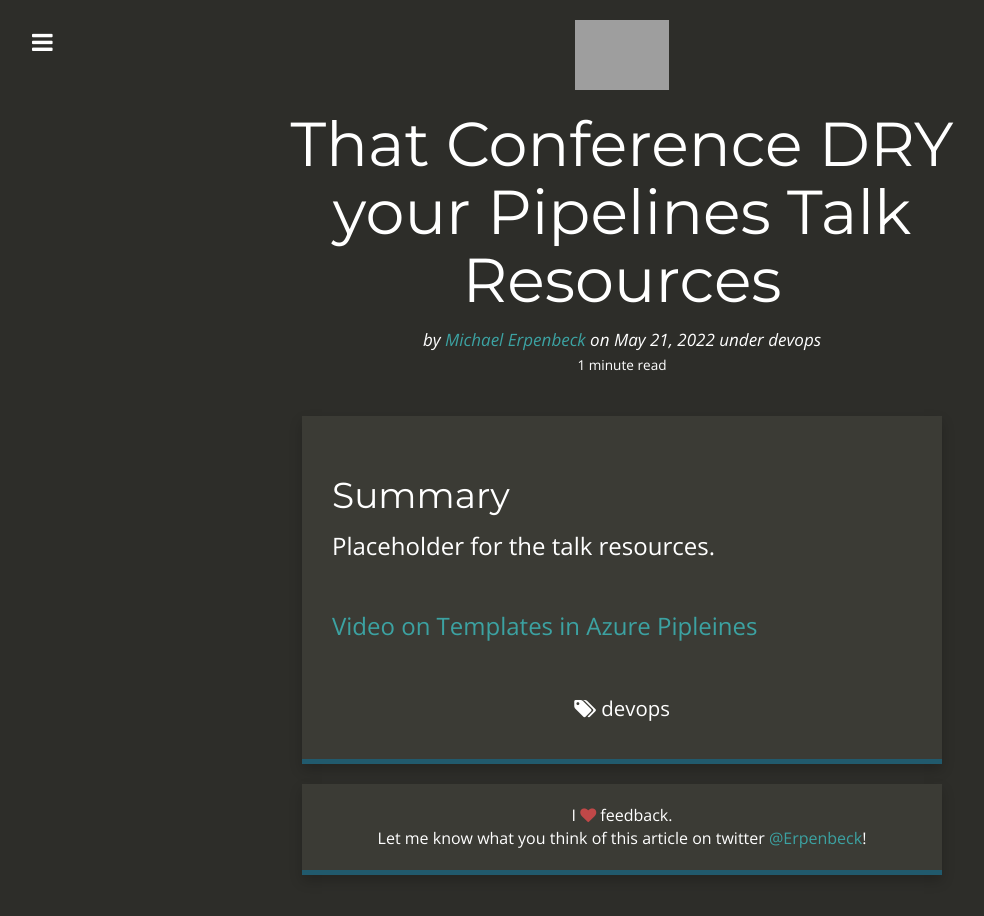
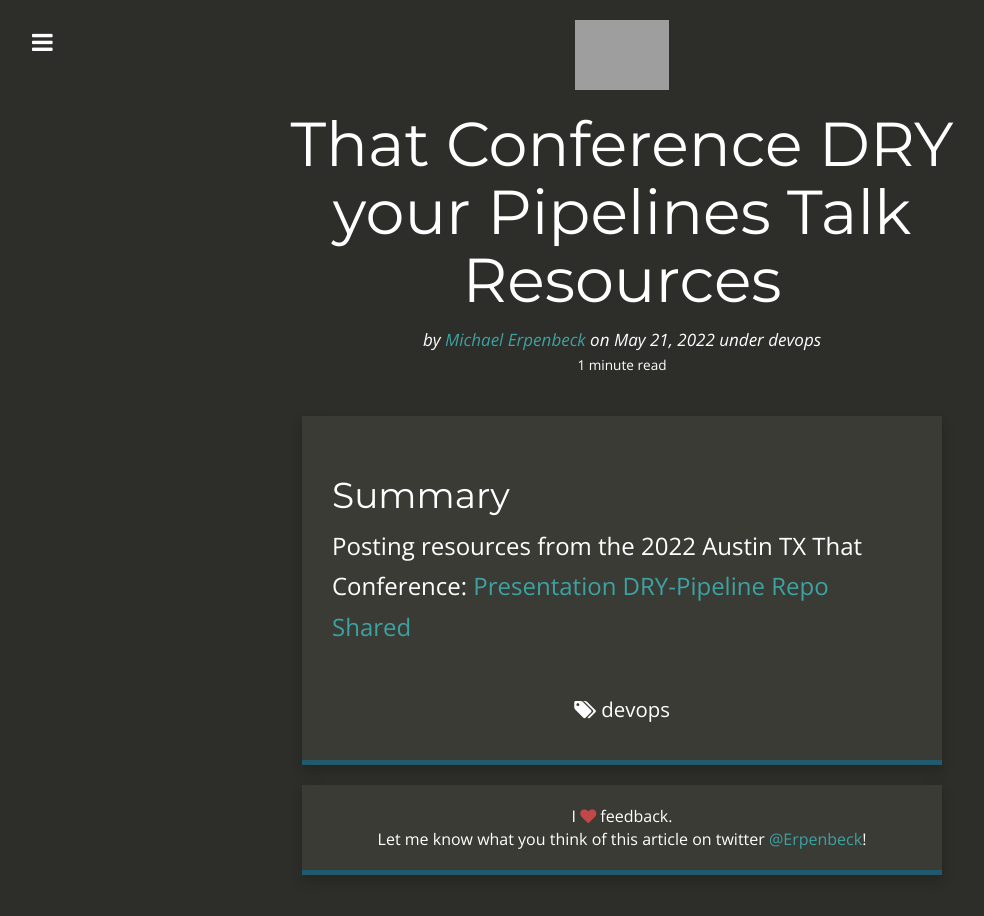
Before and after one commit to GitMje/gitmje.github.io, a Jekyll site: the page built from _posts/2022-05-21-that-dry.md, in a window 1280 px wide. Shown: the whole page, without its empty margins (18-1002 px from the left). Built offline with Jekyll 4.4.1, drawn with Linux system fonts in a browser that asks for light colours; nearby versions of some CDN libraries; grey boxes are pictures that could not be loaded.

Commit message:
Update That Conference resources

```diff
--- a/_posts/2022-05-21-that-dry.md
+++ b/_posts/2022-05-21-that-dry.md
@@ -12,6 +12,7 @@ tags:
 
 ## Summary
 
-Placeholder for the talk resources.
-
-[Video on Templates in Azure Pipleines](https://youtu.be/UQlRITs7veM)
+Posting resources from the 2022 Austin TX That Conference:
+[Presentation](https://docs.google.com/presentation/d/1pjT3CDgYScUE0905BJ17hcWTrbEZdrOv1mbnNDZq3gc/edit?usp=sharing)
+[DRY-Pipeline Repo](https://dev.azure.com/erpenbeck0068/DRY-Pipelines)
+[Shared](https://dev.azure.com/erpenbeck0068/Shared)
```
